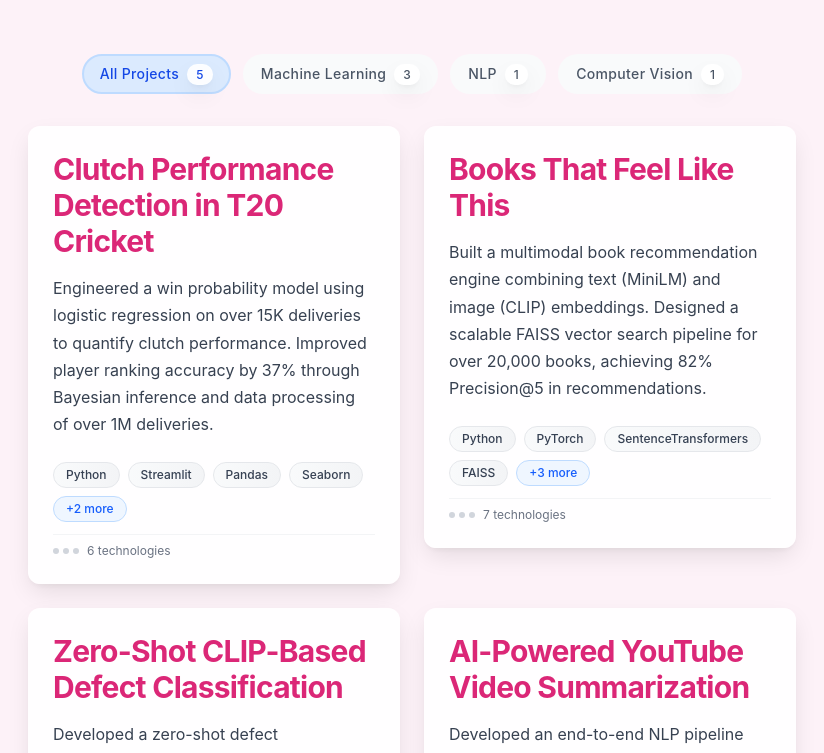
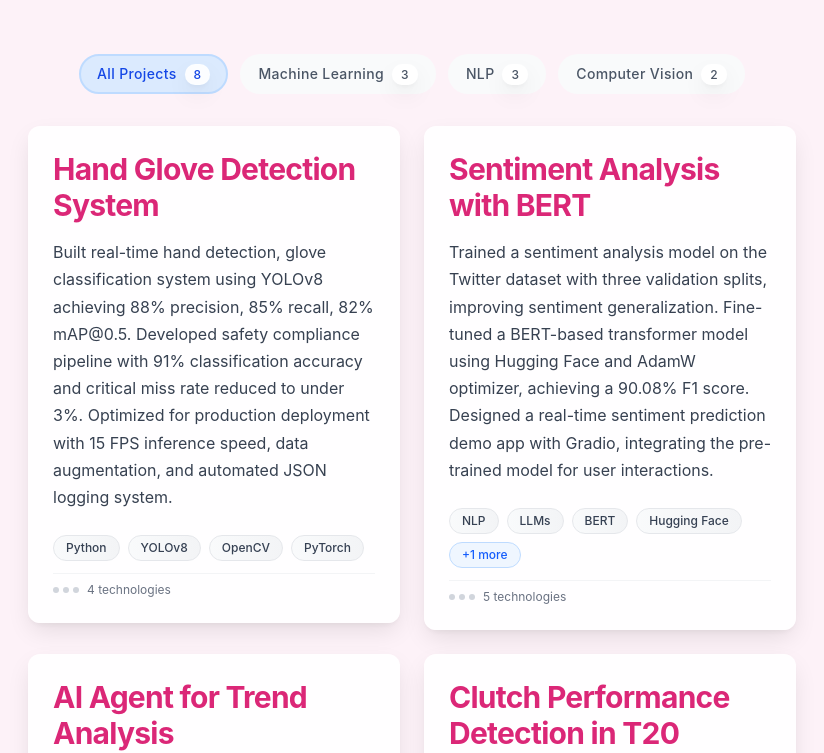
Before and after one commit to shrutikp77/shrutikp77.github.io, a React (Vite) app: page / in a window 1280 px wide. Shown: the part 1107-1860 px from the top of the page, without its empty margins (228-1052 px from the left). Built offline with nearby package versions, Linux system fonts and the light colour scheme.

Commit message:
added projects

```diff
--- a/src/components/Hero.jsx
+++ b/src/components/Hero.jsx
@@ -112,7 +112,7 @@ export default function Hero() {
           <div className="pt-4">
             <div className="flex gap-4">
               <a
-  href="https://drive.google.com/file/d/1HYRzYK0D-UuUXJIjPTijxrWpc3wccYO-/view?usp=sharing"
+  href="https://drive.google.com/file/d/1906Q53lxbXc51HCpCc0SlB9swB_txyak/view?usp=sharing"
   target="_blank"
   rel="noopener noreferrer"
   className="flex-1 border-2 border-gray-300 text-gray-700 px-6 py-3 rounded-lg font-medium hover:border-gray-400 transition-colors text-center"
--- a/src/components/Projects.jsx
+++ b/src/components/Projects.jsx
@@ -5,6 +5,33 @@ export default function Projects() {
   const [selectedCategory, setSelectedCategory] = useState('all');
 
   const projects = [
+    {
+      title: "Hand Glove Detection System",
+      year: "2025",
+      description: "Built real-time hand detection, glove classification system using YOLOv8 achieving 88% precision, 85% recall, 82% mAP@0.5. Developed safety compliance pipeline with 91% classification accuracy and critical miss rate reduced to under 3%. Optimized for production deployment with 15 FPS inference speed, data augmentation, and automated JSON logging system.",
+      technologies: ["Python", "YOLOv8", "OpenCV", "PyTorch"],
+      category: "cv",
+      link: "#",
+      isLive: false
+    },
+    {
+      title: "Sentiment Analysis with BERT",
+      year: "2025",
+      description: "Trained a sentiment analysis model on the Twitter dataset with three validation splits, improving sentiment generalization. Fine-tuned a BERT-based transformer model using Hugging Face and AdamW optimizer, achieving a 90.08% F1 score. Designed a real-time sentiment prediction demo app with Gradio, integrating the pre-trained model for user interactions.",
+      technologies: ["NLP", "LLMs", "BERT", "Hugging Face", "Gradio"],
+      category: "nlp",
+      link: "#",
+      isLive: false
+    },
+    {
+      title: "AI Agent for Trend Analysis",
+      year: "2025",
+      description: "Built multi-agent NLP pipeline to classify and analyze 50K+ app reviews with 85% deduplication accuracy. Applied SentenceTransformer embeddings + FAISS clustering preventing 89+ duplicate topics improving trend detection. Enabled automated topic evolution tracking, discovering new issue categories and generating trend matrices.",
+      technologies: ["Python", "SentenceTransformers", "scikit-learn", "FAISS"],
+      category: "nlp",
+      link: "#",
+      isLive: false
+    },
     {
       title: "Clutch Performance Detection in T20 Cricket",
       year: "2024",
```
